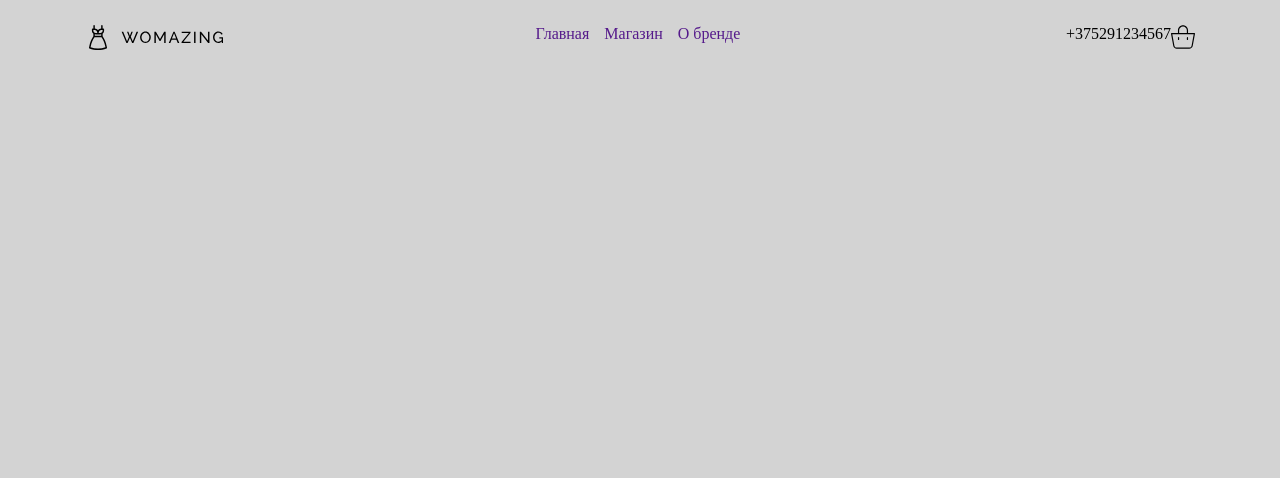
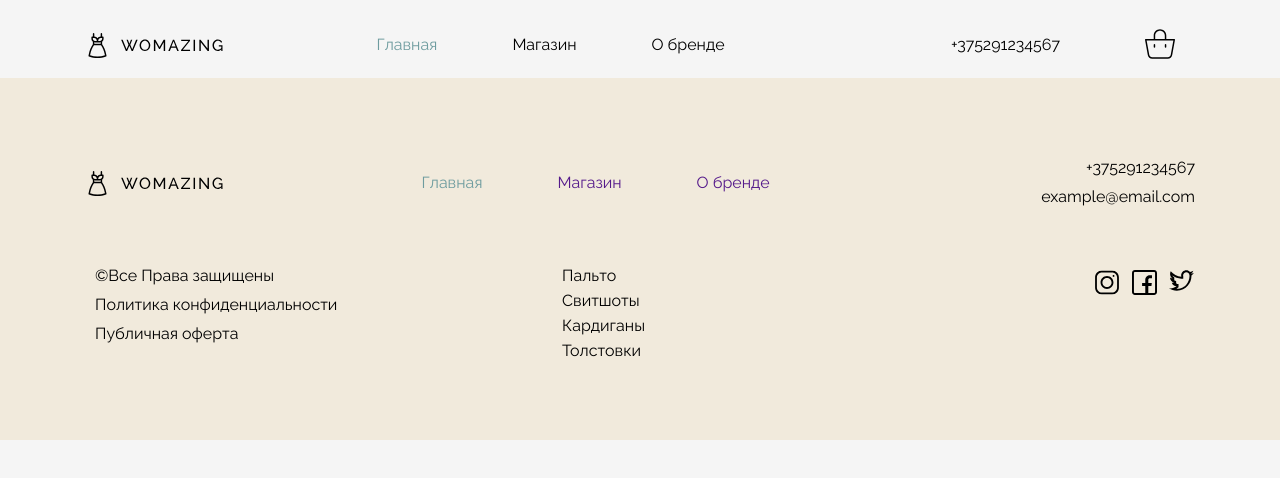
Before and after one commit to Nazarenko-wq/online-store, a website built with webpack: page online-store/src/index.html in a window 1280 px wide. Built offline with nearby package versions, Linux system fonts and the light colour scheme; files whose address does not match are found by name.

Commit message:
feat: add header and footer template

```diff
--- a/online-store/src/assets/common-styles/_footer.scss
+++ b/online-store/src/assets/common-styles/_footer.scss
@@ -0,0 +1,137 @@
+@import './vars';
+
+.footer {
+    background: $footer-color;
+    .container {
+        padding-top: 80px;
+        padding-bottom: 80px;
+        display: flex;
+        flex-direction: column;
+        .upper_block {
+            display: flex;
+            flex-direction: row;
+            align-items: center;
+            justify-content: space-between;
+            .logo {
+                width: 140px;
+                height: 30px;
+                background-image: url(../../../public/logo.svg);
+                background-repeat: no-repeat;
+                margin-top: 8px;
+            }
+            .navsection {
+                .list-bar {
+                    margin: 0;
+                    padding: 0;
+                    display: flex;
+                    .list-item {
+                        list-style: none;
+                        &:hover {
+                            transform: scale(1.02);
+                            transition: all 0.2s;
+                        }
+                        & a {
+                            text-decoration: none;
+                            margin-right: 75px;
+                            &:hover {
+                                color: $green-hover;
+                            }
+                            &.is-active {
+                                color: $green-hover;
+                            }
+                        }
+                    }
+                }
+            }
+            .cart-phone {
+                display: flex;
+                align-items: flex-end;
+                flex-direction: column;
+                .phone {
+                    text-decoration: none;
+                    color: #000;
+                    &:hover {
+                        transform: scale(1.02);
+                        transition: all 0.2s;
+                    }
+                }
+                .e-mail {
+                    margin-top: 10px;
+                    color: #000;
+                    text-decoration: none;
+                    &:hover {
+                        transform: scale(1.02);
+                        transition: all 0.2s;
+                    }
+                }
+            }
+        }
+        .down_block {
+            display: flex;
+            justify-content: space-between;
+            padding-top: 50px;
+            .wrapper-left {
+                display: flex;
+                max-width: 560px;
+                width: 100%;
+                justify-content: space-between;
+                .left-side p {
+                    margin: 10px;
+                }
+                .right-side {
+                    .footer-list {
+                        margin: 0;
+                        margin-top: 10px;
+                        .list-item__footer {
+                            list-style: none;
+                            margin-top: 6px;
+                        }
+                    }
+                }
+            }
+            .wrapper-right {
+                display: flex;
+                flex-direction: column;
+                justify-content: space-around;
+                .social-networks {
+                    width: 100px;
+                    height: 25px;
+                    display: flex;
+                    .instagram {
+                        display: block;
+                        width: 25px;
+                        height: 25px;
+                        background-image: url(../../../public/footer-instagram.svg);
+                        background-size: contain;
+                        background-repeat: no-repeat;
+                        margin-right: 12px;
+                    }
+                    .facebook {
+                        display: block;
+                        width: 25px;
+                        height: 25px;
+                        background-image: url(../../../public/footer-facebook.svg);
+                        background-size: contain;
+                        background-repeat: no-repeat;
+                        margin-right: 12px;
+                    }
+                    .twitter {
+                        display: block;
+                        width: 25px;
+                        height: 25px;
+                        background-image: url(../../../public/footer-twitter.svg);
+                        background-size: contain;
+                        background-repeat: no-repeat;
+                    }
+                }
+                .payment > .visa {
+                    width: 70px;
+                    height: 24px;
+                    background-image: url(../../../public/visa-mastercard.png);
+                    background-size: contain;
+                    background-repeat: no-repeat;
+                }
+            }
+        }
+    }
+}
--- a/online-store/src/assets/common-styles/_header.scss
+++ b/online-store/src/assets/common-styles/_header.scss
@@ -1,15 +1,20 @@
+@import './vars';
+
 .header {
     padding-top: 25px;
+    padding-bottom: 15px;
     position: sticky;
     .container {
         display: flex;
         flex-direction: row;
         justify-content: space-between;
+        align-items: center;
         .logo {
             width: 140px;
+            height: 30px;
             background-image: url(../../../public/logo.svg);
-            background-size: contain;
             background-repeat: no-repeat;
+            margin-top: 8px;
         }
         .navsection {
             .list-bar {
@@ -18,15 +23,43 @@
                 display: flex;
                 .list-item {
                     list-style: none;
+                    &:hover {
+                        transform: scale(1.02);
+                        transition: all 0.2s;
+                    }
                     & a {
                         text-decoration: none;
-                        margin-right: 15px;
+                        margin-right: 75px;
+                        color: #000;
+                        &:hover {
+                            color: $green-hover;
+                        }
+                        &.is-active {
+                            color: $green-hover;
+                        }
                     }
                 }
             }
         }
         .cart-phone {
             display: flex;
+            align-items: center;
+            .phone {
+                text-decoration: none;
+                color: #000;
+                &:hover {
+                    transform: scale(1.02);
+                    transition: all 0.2s;
+                }
+            }
+            .cart-image {
+                width: 50px;
+                height: 30px;
+                background-image: url(../../../public/shopping-cart.svg);
+                background-size: contain;
+                background-repeat: no-repeat;
+                margin-left: 85px;
+            }
         }
     }
 }
--- a/online-store/src/assets/common-styles/_main.scss
+++ b/online-store/src/assets/common-styles/_main.scss
@@ -7,9 +7,12 @@
 body {
     margin: 0;
     background-color: $background-color;
+    color: #000;
+    scroll-behavior: smooth;
 }
 
 .container {
     max-width: 1110px;
     margin: 0 auto;
+    font-family: 'Raleway', sans-serif;
 }
--- a/online-store/src/assets/common-styles/_vars.scss
+++ b/online-store/src/assets/common-styles/_vars.scss
@@ -1,5 +1,5 @@
 // COLORS
-$background-color: #D3D3D3;
+$background-color: #F5F5F5;
 $footer-color: #F1EADC;
 $green-hover: #6E9C9F;
 
--- a/online-store/src/index.html
+++ b/online-store/src/index.html
@@ -22,7 +22,7 @@
             <nav class="navsection">
                 <ul class="list-bar">
                     <li class="list-item">
-                        <a href="">Главная</a>
+                        <a class="is-active" href="">Главная</a>
                     </li>
                     <li class="list-item">
                         <a href="">Магазин</a>
@@ -33,17 +33,69 @@
                 </ul>
             </nav>
             <div class="cart-phone">
-                <div class="phone">+375291234567</div>
-                <a href="./cart_page/index.html" class="cart-image">
-                    <img src="./assets/images/svg/shopping-cart.svg" alt="Cart image">
-                </a>
+                <a href="tel:+375291234657" class="phone">+375291234567</a>
+                <a href="./cart_page/index.html" class="cart-image"></a>
             </div>
         </div>
     </header>
 
     <main class="main"></main>
 
-    <footer class="footer"></footer>
+    <!-- FOOTER -->
+    <footer class="footer">
+        <div class="container">
+            <div class="upper_block">
+                <a href="./index.html" class="logo"></a>
+                <nav class="navsection">
+                    <ul class="list-bar">
+                        <li class="list-item">
+                            <a class="is-active" href="">Главная</a>
+                        </li>
+                        <li class="list-item">
+                            <a href="">Магазин</a>
+                        </li>
+                        <li class="list-item">
+                            <a href="">О бренде</a>
+                        </li>
+                    </ul>
+                </nav>
+                <div class="cart-phone">
+                    <a href="tel:+375291234567" class="phone">+375291234567</a>
+                    <a href="mailto:example@email.com" class="e-mail">example@email.com</a>
+                </div>
+            </div>
+            <div class="down_block">
+                <div class="wrapper-left">
+                    <div class="left-side">
+                        <p>&copy;Все Права защищены</p>
+                        <p>Политика конфиденциальности</p>
+                        <p>Публичная оферта</p>
+                    </div>
+                    <div class="right-side">
+                        <ul class="footer-list">
+                            <li class="list-item__footer">Пальто</li>
+                            <li class="list-item__footer">Свитшоты</li>
+                            <li class="list-item__footer">Кардиганы</li>
+                            <li class="list-item__footer">Толстовки</li>
+                        </ul>
+                    </div>
+                </div>
+                <div class="wrapper-right">
+                    <div class="social-networks">
+                        <a href="https://www.instagram.com
+                        " class="instagram"></a>
+                        <a href="https://www.facebook.com
+                        " class="facebook"></a>
+                        <a href="https://twitter.com" class="twitter"></a>
+                    </div>
+                    <div class="payment">
+                        <div class="visa"></div>
+                    </div>
+
+                </div>
+            </div>
+        </div>
+    </footer>
 
     <div class="popup"></div>
 </body>
```
Also changed, not shown: online-store/public/footer-twitter.svg (added).
